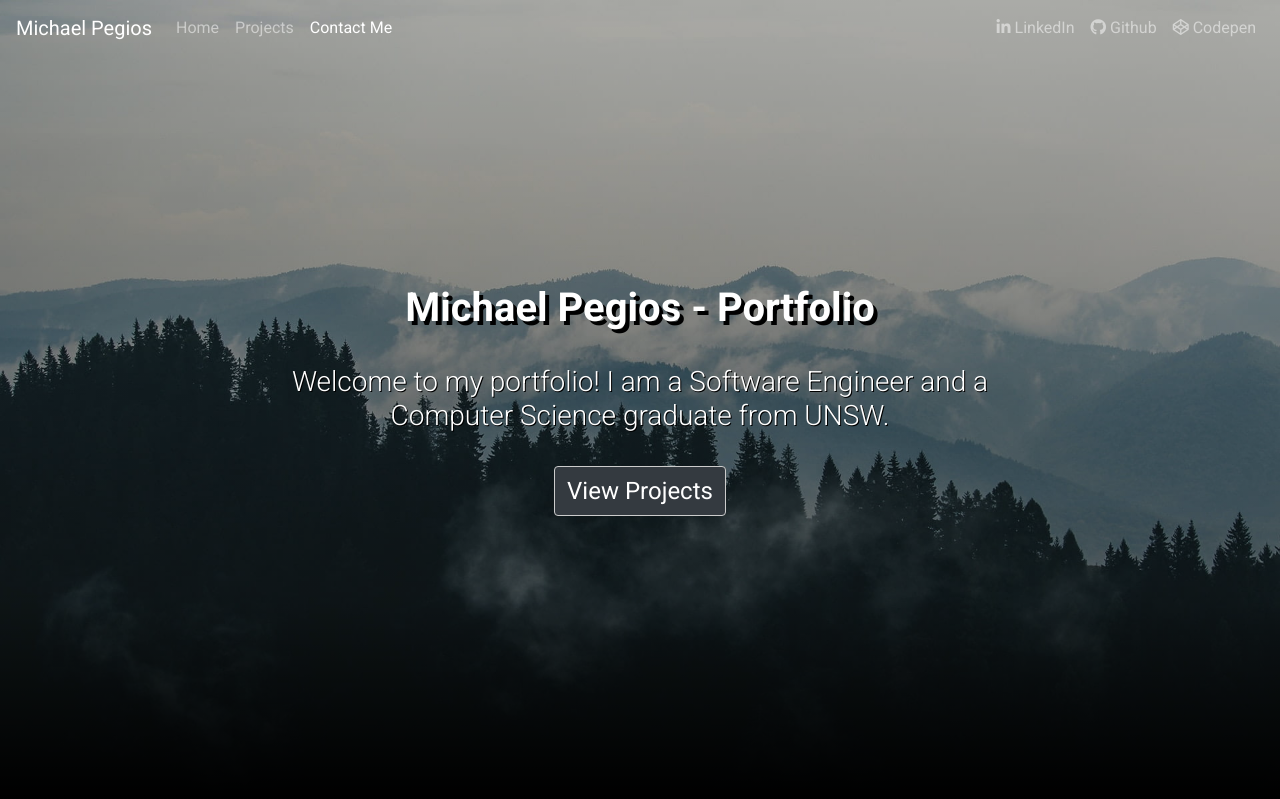
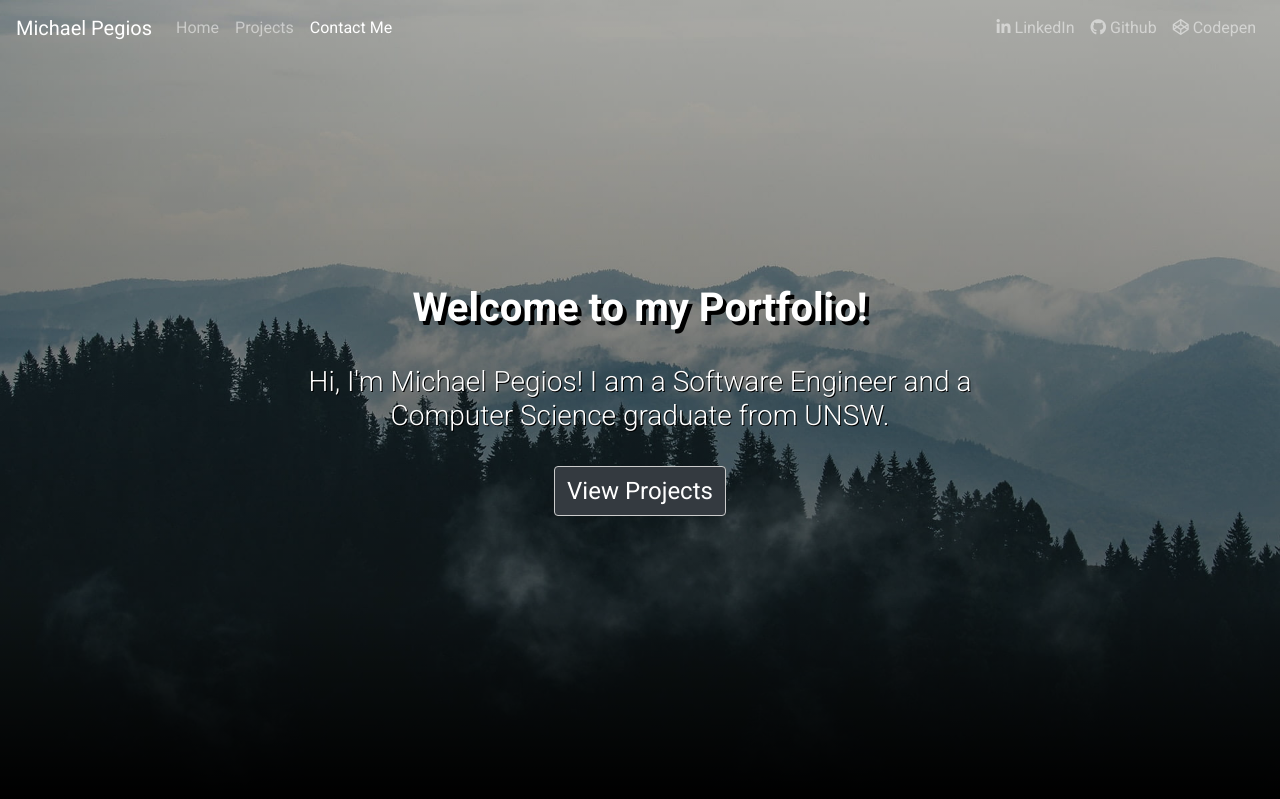
Before and after one commit to ThermoDev/Portfolio, a Flask app: page / in a window 1280 px wide. Shown: the top 799 px of the page. Run offline with Flask 2, Linux system fonts and the light colour scheme; some libraries are stand-ins or nearby versions.

Commit message:
Reverting Layout and Replacing Title

```diff
--- a/templates/index.html
+++ b/templates/index.html
@@ -5,14 +5,14 @@
 
 <div id="main">
     <div id="main_cell">
-        <h1 id="index_title">Michael Pegios - Portfolio</h1>
+        <h1 id="index_title">Welcome to my Portfolio!</h1>
         {% if alert and details %}
         <div class="alert alert-{{ alert }}" role="alert">
             {{details}}
         </div>
         {% endif %}
         <h3 id="sub_index_title" class="ui container">
-            Welcome to my portfolio!
+            Hi, I'm Michael Pegios!
             I am a Software Engineer and a Computer Science graduate from UNSW.
         </h3>
         <a href="#projects">
--- a/templates/layout.html
+++ b/templates/layout.html
@@ -4,7 +4,7 @@
 <head>
     <meta charset="utf-8" />
     <meta http-equiv="X-UA-Compatible" content="IE=edge" />
-    <title>ThermoDev Portfolio</title>
+    <title>Michael Pegios - Portfolio</title>
     <meta name="viewport" content="width=device-width, initial-scale=1" />
 
     <!-- BootStrap CSS -->
```
